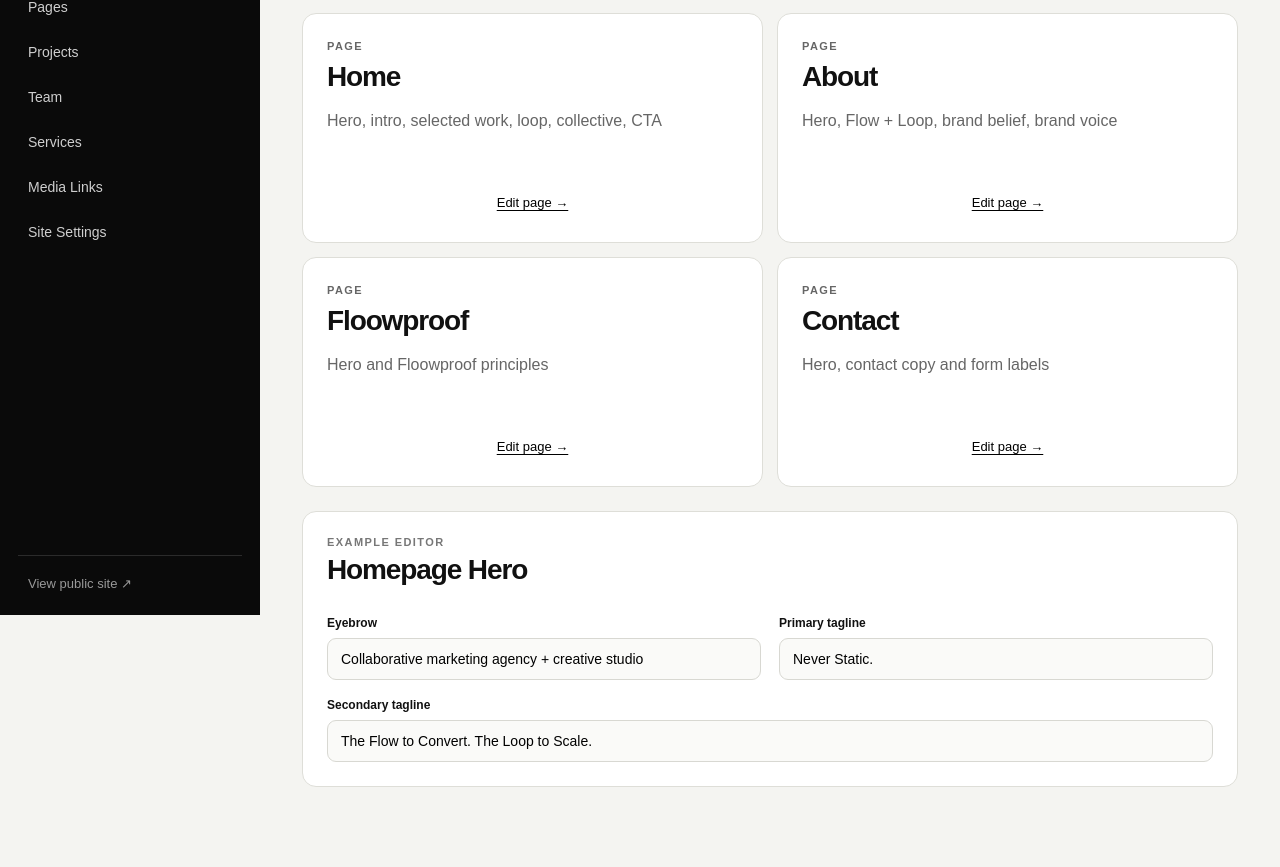
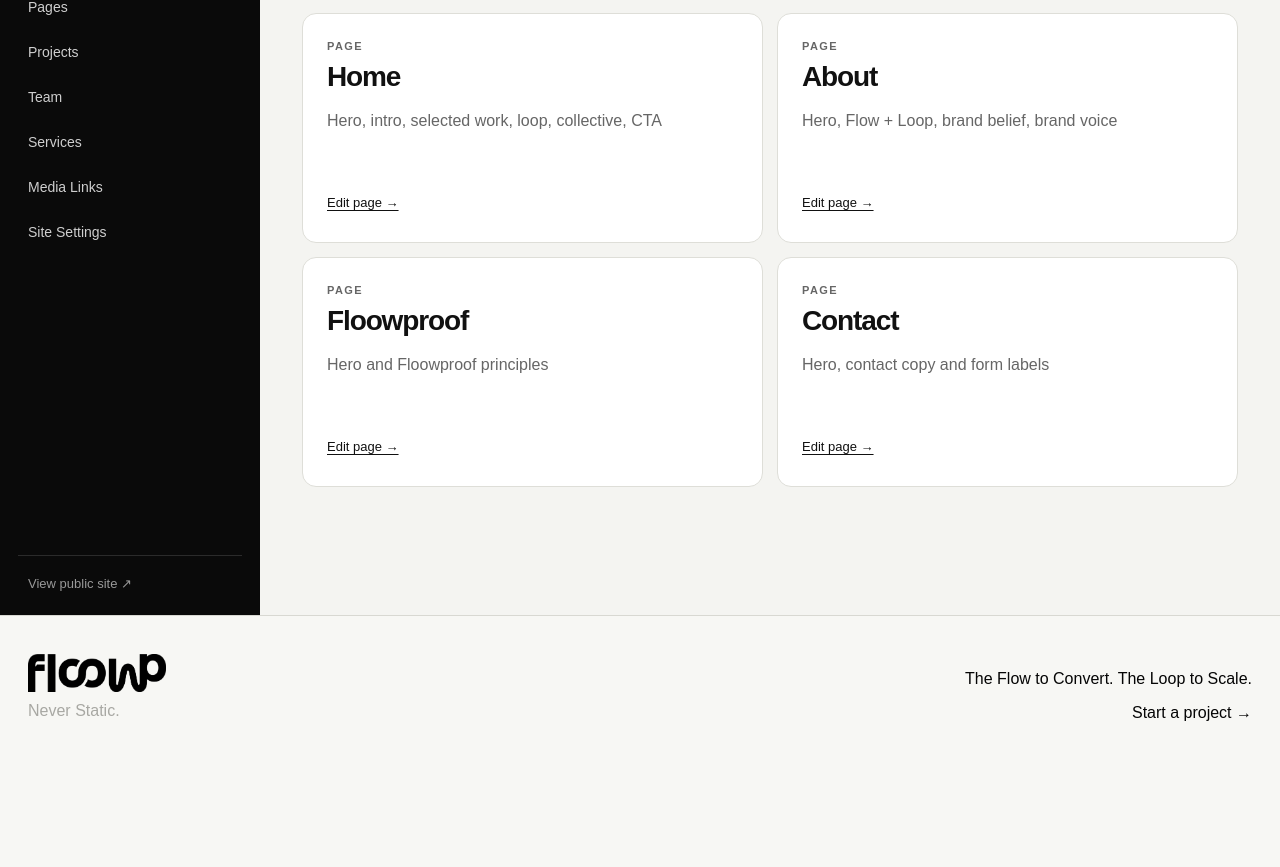
Before and after one commit to thefloowp/thefloowp, a Next.js app: page /admin/pages in a window 1280 px wide. Shown: the part 253-1120 px from the top of the page. After the commit the page ends 1013 px from the top, so only its background shows below. Built offline with nearby package versions, Linux system fonts and the light colour scheme.

Commit message:
Update page.jsx

```diff
--- a/app/admin/pages/page.jsx
+++ b/app/admin/pages/page.jsx
@@ -1,64 +1,37 @@
+import Link from "next/link";
 import AdminShell from "@/components/AdminShell";
 
 const pageCards = [
-  ["Home", "Hero, intro, selected work, loop, collective, CTA"],
-  ["About", "Hero, Flow + Loop, brand belief, brand voice"],
-  ["Floowproof", "Hero and Floowproof principles"],
-  ["Contact", "Hero, contact copy and form labels"],
+  ["home", "Home", "Hero, intro, selected work, loop, collective, CTA"],
+  ["about", "About", "Hero, Flow + Loop, brand belief, brand voice"],
+  ["floowproof", "Floowproof", "Hero and Floowproof principles"],
+  ["contact", "Contact", "Hero, contact copy and form labels"],
 ];
 
 export default function AdminPagesPage() {
   return (
     <AdminShell
       title="Pages"
-      subtitle="Edit page copy while keeping the public site design protected."
+      subtitle="Choose a page to open its content editor."
     >
       <div className="admin-card-grid">
-        {pageCards.map(([name, description]) => (
-          <article className="admin-manage-card" key={name}>
+        {pageCards.map(([slug, name, description]) => (
+          <article className="admin-manage-card" key={slug}>
             <div>
               <p className="admin-eyebrow">Page</p>
               <h2>{name}</h2>
               <p>{description}</p>
             </div>
-            <button className="admin-text-button" type="button">
+
+            <Link
+              className="admin-text-button"
+              href={`/admin/pages/${slug}`}
+            >
               Edit page →
-            </button>
+            </Link>
           </article>
         ))}
       </div>
-
-      <section className="admin-panel">
-        <div className="admin-panel-heading">
-          <div>
-            <p className="admin-eyebrow">Example editor</p>
-            <h2>Homepage Hero</h2>
-          </div>
-        </div>
-
-        <div className="admin-form-grid">
-          <label>
-            <span>Eyebrow</span>
-            <input
-              defaultValue="Collaborative marketing agency + creative studio"
-              type="text"
-            />
-          </label>
-
-          <label>
-            <span>Primary tagline</span>
-            <input defaultValue="Never Static." type="text" />
-          </label>
-
-          <label className="admin-full-field">
-            <span>Secondary tagline</span>
-            <input
-              defaultValue="The Flow to Convert. The Loop to Scale."
-              type="text"
-            />
-          </label>
-        </div>
-      </section>
     </AdminShell>
   );
 }
```
